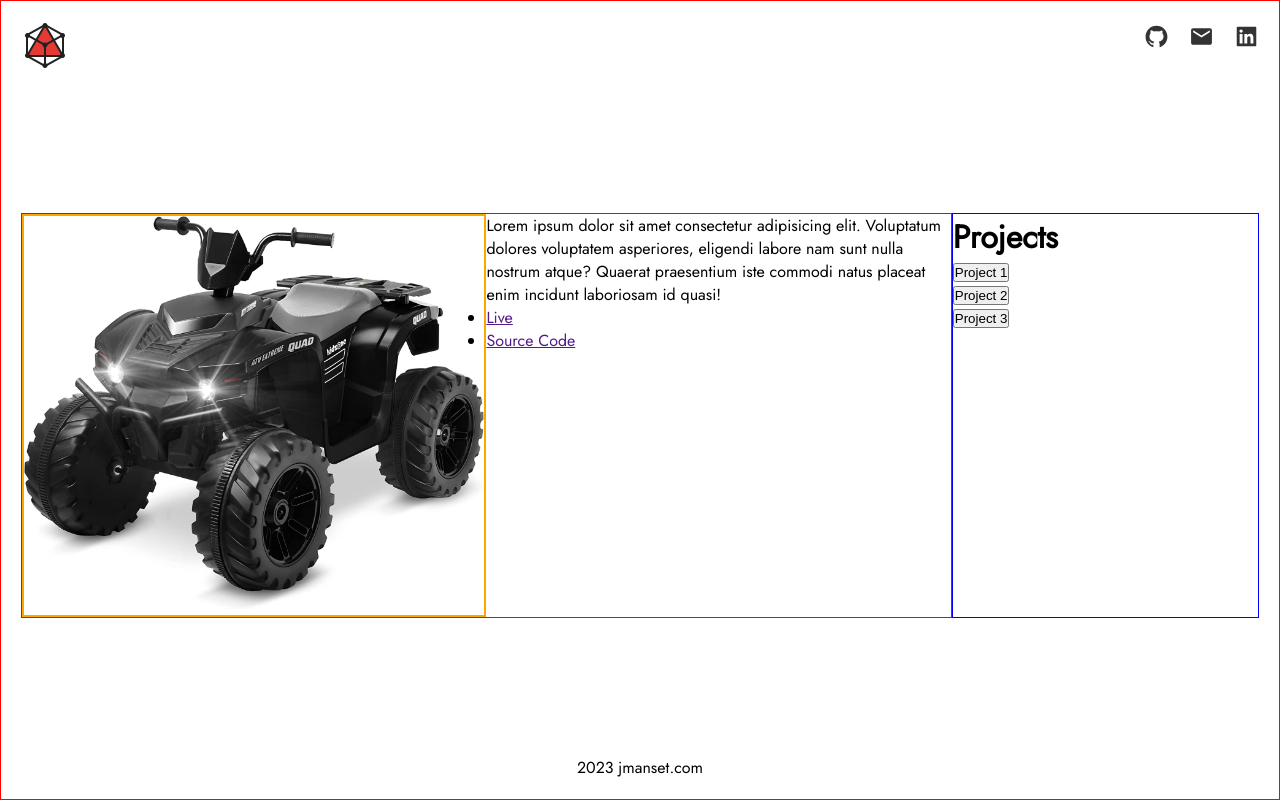
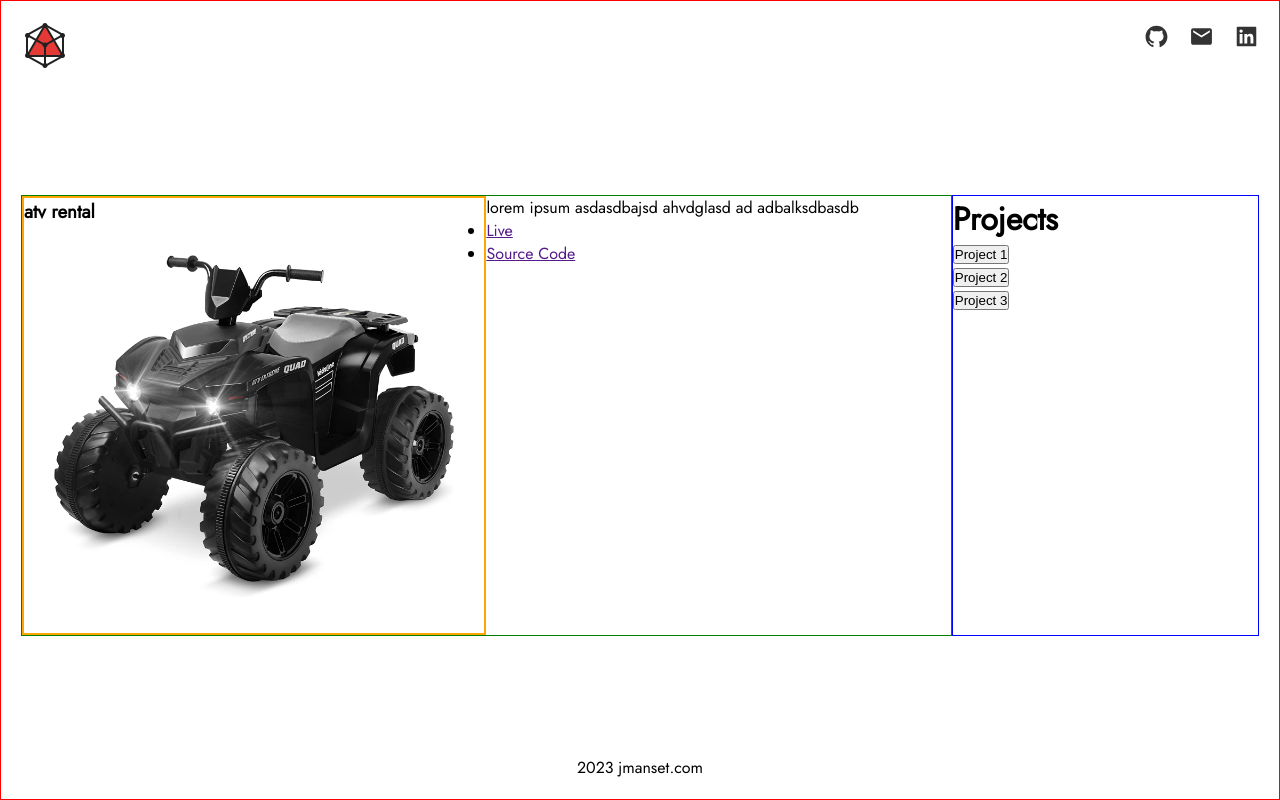
Before and after one commit to kujerocoding/jmanset-portfolio, a React (Vite) app: page / in a window 1280 px wide. Both pictures are taken after a click on the button "Project 1". Built offline with nearby package versions, Linux system fonts and the light colour scheme.

Commit message:
Update handleClick function

```diff
--- a/src/App.css
+++ b/src/App.css
@@ -54,9 +54,11 @@ main{
 }
 
 .info-container{
+    min-height: 260px;
     width: 100%;
     border: 1px solid green;
-    max-height: 500px;
+
+
 }
 
 .info-container > h3 {
@@ -91,12 +93,12 @@ main > div > h1 {
 }
 
 .img-container > img {
+    padding: 30px;
     width: 100%;
 }
 
 .info-project-container{
-    display: grid;
-    grid-template-rows: 1fr 1fr;
+
 }
 
 
@@ -104,6 +106,7 @@ main > div > h1 {
 @media (min-width: 768px){
 
     .info-project-container{
+        display: grid;
         grid-template-rows: 1fr;
         grid-template-columns: 1fr 1fr;
     }
@@ -111,8 +114,6 @@ main > div > h1 {
     main{
         max-width: 80%;
     }
-
-
 
 }
 
--- a/src/components/Main.jsx
+++ b/src/components/Main.jsx
@@ -18,12 +18,19 @@ const Main = () => {
             return prevData.map(item => item.name === name ? {...item, isOpen: true} : {...item, isOpen: false})
           }
         )
-        console.log(data)
+        //console.log(data)
     }
+    console.log('raw', data)
+    const filteredData = data.filter(item => item.isOpen === true)
+    console.log('filtered data: ',filteredData)
+    const {title, img, desc} = filteredData[0]
+    console.log(title,img,desc)
 
   return (
     <main>
+
     <div className='info-container'>
+
         {showHello && <div>
             <h1>Hello!</h1>
             <p>
@@ -33,9 +40,12 @@ const Main = () => {
 
        { showProject && <div className='info-project-container'>
 
-            <div className='img-container'><img src="../src/assets/image/atv.jpg"></img></div>
+            <div className='img-container'>
+                <h3>{title}</h3>
+                <img src={`../src/assets/image/${img}`}></img>
+            </div>
             <div className='desc-container'>
-                <p>Lorem ipsum dolor sit amet consectetur adipisicing elit. Voluptatum dolores voluptatem asperiores, eligendi labore nam sunt nulla nostrum atque? Quaerat praesentium iste commodi natus placeat enim incidunt laboriosam id quasi!</p>
+                <p>{desc}</p>
                 <ul>
                     <li><a href="">Live</a></li>
                     <li><a href="">Source Code</a></li>
--- a/src/components/ProjectData.js
+++ b/src/components/ProjectData.js
@@ -1,6 +1,15 @@
 export default  [
     {
         id: 1,
+        name: 'welcome',
+        title: 'welcom',
+        img: '',
+        isOpen: true,
+        desc: '',
+
+    },
+    {
+        id: 2,
         name: 'atv',
         title: 'atv rental',
         img: 'atv.jpg',
@@ -9,21 +18,21 @@ export default  [
 
     },
     {
-        id: 2,
+        id: 3,
         name: 'case',
         title: 'case store',
         img: 'case.jpg',
         isOpen: false,
-        desc: 'lorem ipsum asdasdbajsd ahvdglasd ad adbalksdbasdb',
+        desc: 'asdasd da sdasdm ipsum asdasdbajsd ahvdglasd ad adbalksdbasdb',
 
     },
     {
-        id: 3,
+        id: 4,
         name: 'mouse',
         title: 'mouse store',
         img: 'mouse.jpg',
         isOpen: false,
-        desc: 'lorem ipsum asdasdbajsd ahvdglasd ad adbalksdbasdb',
+        desc: 'asd asdas d e123 1ad sdasd asdasdbajsd ahvdglasd ad adbalksdbasdb',
 
     },
 ]
```
